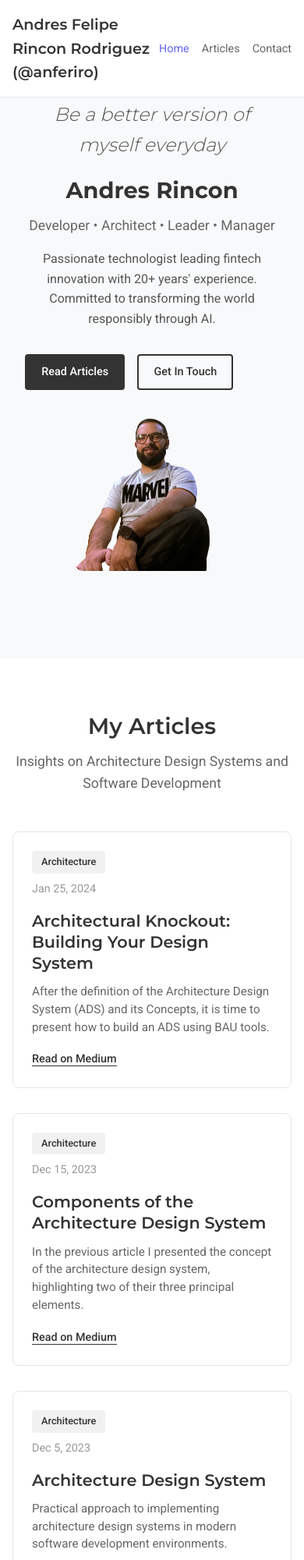
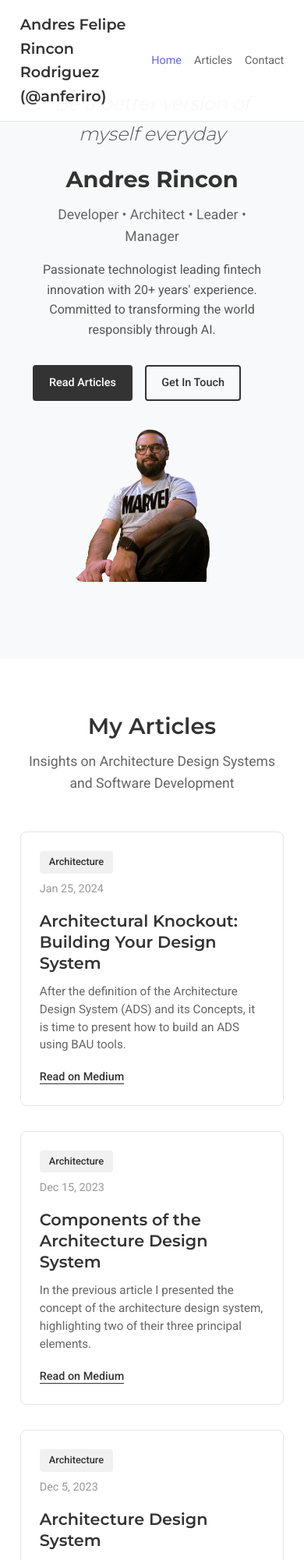
Before and after one commit to anferiro/anferiro-web-page, a plain HTML site: page index.html in a window 390 px wide. Shown: the top 2000 px of the page at 78% size. Drawn offline with Linux system fonts and the light colour scheme.

Commit message:
Update styles for responsive design and modify article links for improved navigation

```diff
--- a/css/styles.css
+++ b/css/styles.css
@@ -17,7 +17,8 @@ body {
 }
 
 .container {
-  max-width: 800px;
+  max-width: 95%;
+  width: 100%;
   margin: 0 auto;
   padding: 0 2rem;
 }
@@ -33,7 +34,7 @@ body {
 }
 
 .nav-container {
-  max-width: 800px;
+  max-width: 95%;
   margin: 0 auto;
   padding: 1rem 2rem;
   display: flex;
@@ -74,7 +75,7 @@ body {
 }
 
 .hero-container {
-  max-width: 800px;
+  max-width: 95%;
   margin: 0 auto;
   padding: 0 2rem;
 }
--- a/index.html
+++ b/index.html
@@ -63,7 +63,7 @@
           </div>
           <h3 class="article-title">Architectural Knockout: Building Your Design System</h3>
           <p class="article-excerpt">After the definition of the Architecture Design System (ADS) and its Concepts, it is time to present how to build an ADS using BAU tools.</p>
-          <a href="https://medium.com/@anferiro" class="article-link" target="_blank">Read on Medium</a>
+          <a href="https://medium.com/@anferiro/architectural-knockout-building-your-design-system-b8a2c8f8a8a8" class="article-link" target="_blank">Read on Medium</a>
         </article>
 
         <article class="article-card">
@@ -73,7 +73,7 @@
           </div>
           <h3 class="article-title">Components of the Architecture Design System</h3>
           <p class="article-excerpt">In the previous article I presented the concept of the architecture design system, highlighting two of their three principal elements.</p>
-          <a href="https://medium.com/@anferiro" class="article-link" target="_blank">Read on Medium</a>
+          <a href="https://medium.com/@anferiro/components-of-the-architecture-design-system-c7f9b8a8a8a8" class="article-link" target="_blank">Read on Medium</a>
         </article>
 
         <article class="article-card">
@@ -83,7 +83,7 @@
           </div>
           <h3 class="article-title">Architecture Design System</h3>
           <p class="article-excerpt">Practical approach to implementing architecture design systems in modern software development environments.</p>
-          <a href="https://medium.com/@anferiro" class="article-link" target="_blank">Read on Medium</a>
+          <a href="https://medium.com/@anferiro/architecture-design-system-a8b8c8d8e8f8" class="article-link" target="_blank">Read on Medium</a>
         </article>
       </div>
     </div>
```
